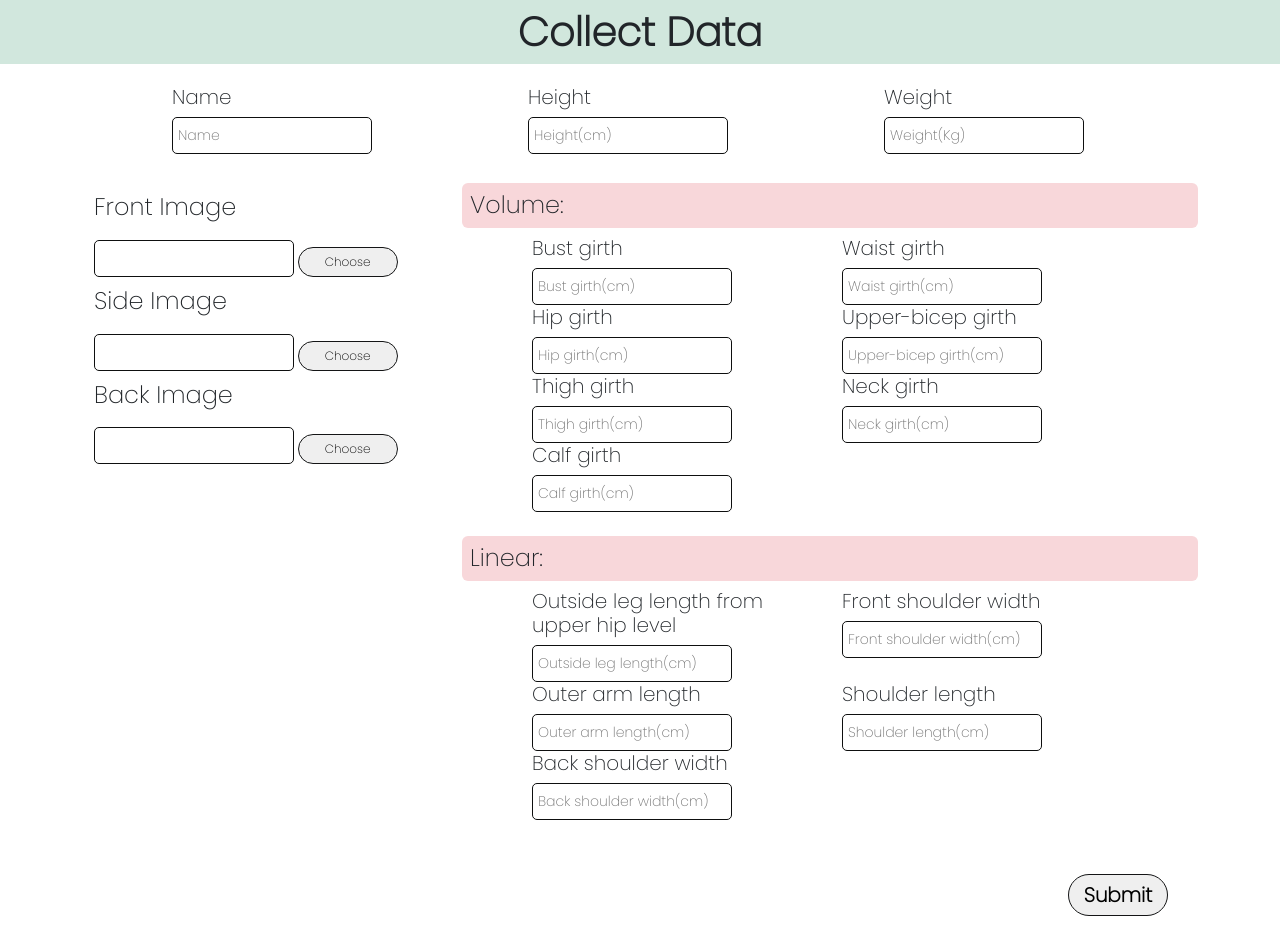
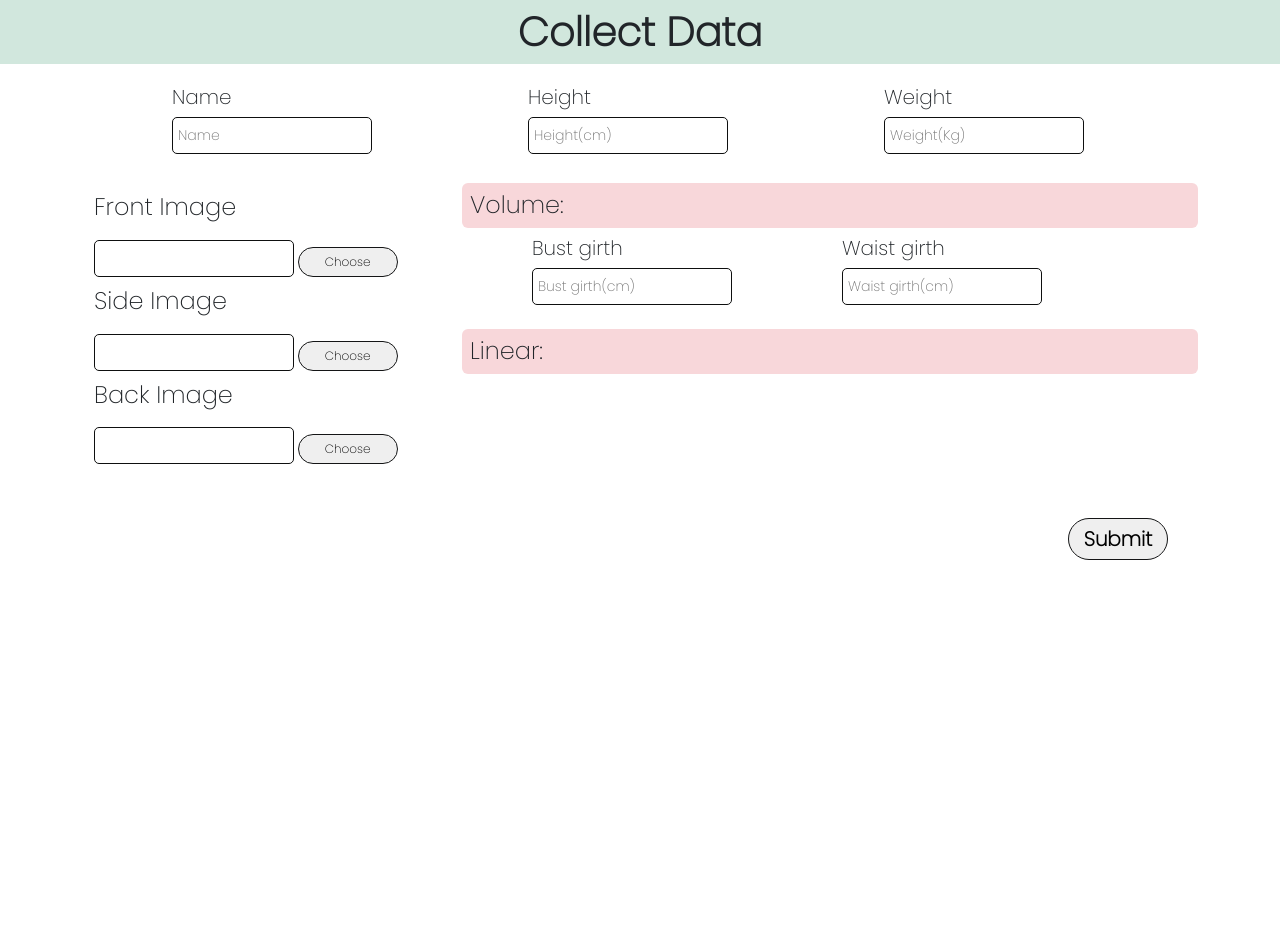
Before and after one commit to vbthang/tool-collect-data, a React (Create React App) app: page / in a window 1280 px wide. After the commit the page ends 800 px from the top, so only its background shows below. Built offline with nearby package versions, Linux system fonts and the light colour scheme.

Commit message:
FIX: fix image in tooltip

```diff
--- a/src/component/Field.js
+++ b/src/component/Field.js
@@ -3,18 +3,22 @@ import { Tooltip } from 'react-tooltip';
 import 'react-tooltip/dist/react-tooltip.css'; // Import CSS từ đường dẫn chính
 
 const Field = (props) => {
-    const tooltip = props.tooltip === true ? <Tooltip anchorSelect={`#${props.id}`} place="top" effect="solid">
-    {<img src="./picture/2.png" alt={'vòng ngực'} />}
-    </Tooltip> : null;
+    const {field, col} = props
+    let tooltip = null
+    if(field.tooltip) {
+        const i1 = require(`../picture/${field.img}`)
+        tooltip = <Tooltip anchorSelect={`#${field.id}`} place="top" effect="solid">
+        {<img src={i1} alt='img' width={'300px'}/>}
+        </Tooltip>
+    }
 
     return (
-
-        <div className={props.col}>
-        <h3 className='label fs-5' id = {props.id}>
-            {props.name}
+        <div className={col}>
+        <h3 className='label fs-5' id = {field.id}>
+            {field.name}
         </h3>
         {tooltip}
-        <input id={`${props.id}`} placeholder={props.placeholder} type="text" required={props.require} />
+        <input id={`${field.id}`} placeholder={field.placeholder} type="text" required={field.require} />
         </div>
     );
 };
--- a/src/component/Header.js
+++ b/src/component/Header.js
@@ -1,4 +1,3 @@
-// MS.js
 import React from 'react'
 import { data } from '../data/FetchData'
 import Field from './Field'
@@ -11,7 +10,10 @@ const Header = () => {
       <h1 className='bg-success-subtle fixed-top text-center fw-semibold py-2'>Collect Data</h1>
       <div className='info d-flex justify-content-around pt-8'>
         {infoFields.map((field) => {
-          return <Field key={field.id} id={field.id} name={field.name} placeholder={field.placeholder} require={field.require} col={`field`} tooltip={field.tooltip}/>;
+          return <Field
+            key={field.id}
+            field={field}
+            col={`field`} />;
         })}
       </div>
     </div>
--- a/src/component/Measurement.js
+++ b/src/component/Measurement.js
@@ -10,13 +10,17 @@ const Measurement = () => {
         <h2 className='fs-4 bg-danger-subtle rounded p-2'>Volume:</h2>
         <div className = 'volume row mb-4'>
           {volumeFields.map((field) => {
-            return <Field key={field.id} id={field.id} name={field.name} placeholder={field.placeholder} require={field.require} col={`col-sm-6 col-12`} tooltip={field.tooltip} img={field.img}/>;
+            return <Field
+              field={field}
+              col={'col-sm-6 col-12'} />
           })}
         </div>
         <h2 className='fs-4 bg-danger-subtle rounded p-2'>Linear:</h2>
         <div className = 'linear row'>
           {linearFields.map((field) => {
-              return <Field key={field.id} id={field.id} name={field.name} placeholder={field.placeholder} require={field.require} col={`col-sm-6 col-12`} tooltip={field.tooltip}/>;
+              return <Field
+                field={field}
+                col={'col-sm-6 col-12'} />
           })}
         </div>
 
--- a/src/data/FetchData.js
+++ b/src/data/FetchData.js
@@ -29,7 +29,7 @@ export const data = {
             placeholder: 'Bust girth(cm)',
             require: true,
             decs: "Vai",
-            // img: `../picture/1.jpg`,
+            img: '2.png',
             tooltip: true,
 
         },
@@ -38,70 +38,71 @@ export const data = {
             name: 'Waist girth',
             placeholder: 'Waist girth(cm)',
             require: true,
-            tooltip: true
+            tooltip: true,
+            img: '1.jpg',
         },
-        'hip' : {
-            id: 'hip',
-            name: 'Hip girth',
-            placeholder: 'Hip girth(cm)',
-            require: true
-        },
-        'upper-bicep' : {
-            id: 'upper-bicep',
-            name: 'Upper-bicep girth',
-            placeholder: 'Upper-bicep girth(cm)',
-            require: true
-        },
-        'thigh' : {
-            id: 'thigh',
-            name: 'Thigh girth',
-            placeholder: 'Thigh girth(cm)',
-            require: true
-        },
-        'neck' : {
-            id: 'neck',
-            name: 'Neck girth',
-            placeholder: 'Neck girth(cm)',
-            require: true
-        },
-        'calf' : {
-            id: 'calf',
-            name: 'Calf girth',
-            placeholder: 'Calf girth(cm)',
-            require: true
-        }
+        // 'hip' : {
+        //     id: 'hip',
+        //     name: 'Hip girth',
+        //     placeholder: 'Hip girth(cm)',
+        //     require: true
+        // },
+        // 'upper-bicep' : {
+        //     id: 'upper-bicep',
+        //     name: 'Upper-bicep girth',
+        //     placeholder: 'Upper-bicep girth(cm)',
+        //     require: true
+        // },
+        // 'thigh' : {
+        //     id: 'thigh',
+        //     name: 'Thigh girth',
+        //     placeholder: 'Thigh girth(cm)',
+        //     require: true
+        // },
+        // 'neck' : {
+        //     id: 'neck',
+        //     name: 'Neck girth',
+        //     placeholder: 'Neck girth(cm)',
+        //     require: true
+        // },
+        // 'calf' : {
+        //     id: 'calf',
+        //     name: 'Calf girth',
+        //     placeholder: 'Calf girth(cm)',
+        //     require: true
+        // }
     },
     'linear' : {
-        'outside leg length' : {
-            id: 'outside leg length',
-            name: 'Outside leg length from upper hip level',
-            placeholder: 'Outside leg length(cm)',
-            require: true
-        },
-        'front shoulder' : {
-            id: 'front shoulder',
-            name: 'Front shoulder width',
-            placeholder: 'Front shoulder width(cm)',
-            require: true
-        },
-        'Outer arm' : {
-            id: 'Outer arm',
-            name: 'Outer arm length',
-            placeholder: 'Outer arm length(cm)',
-            require: true
-        },
-        'Shoulder length' : {
-            id: 'Shoulder length',
-            name: 'Shoulder length',
-            placeholder: 'Shoulder length(cm)',
-            require: true
-        },
+        // 'outside leg length' : {
+        //     id: 'outside leg length',
+        //     name: 'Outside leg length from upper hip level',
+        //     placeholder: 'Outside leg length(cm)',
+        //     require: true
+        // },
+        // 'front shoulder' : {
+        //     id: 'front shoulder',
+        //     name: 'Front shoulder width',
+        //     placeholder: 'Front shoulder width(cm)',
+        //     require: true
+        // },
+        // 'Outer arm' : {
+        //     id: 'Outer arm',
+        //     name: 'Outer arm length',
+        //     placeholder: 'Outer arm length(cm)',
+        //     require: true
+        // },
+        // 'Shoulder length' : {
+        //     id: 'Shoulder length',
+        //     name: 'Shoulder length',
+        //     placeholder: 'Shoulder length(cm)',
+        //     require: true
+        // },
 
-        'back shoulder' : {
-            id: 'back shoulder',
-            name: 'Back shoulder width',
-            placeholder: 'Back shoulder width(cm)',
-            require: true
-        }
+        // 'back shoulder' : {
+        //     id: 'back shoulder',
+        //     name: 'Back shoulder width',
+        //     placeholder: 'Back shoulder width(cm)',
+        //     require: true
+        // }
     }
 }
```
Also changed, not shown: src/data/script.js (deleted, +0 -16 lines).
